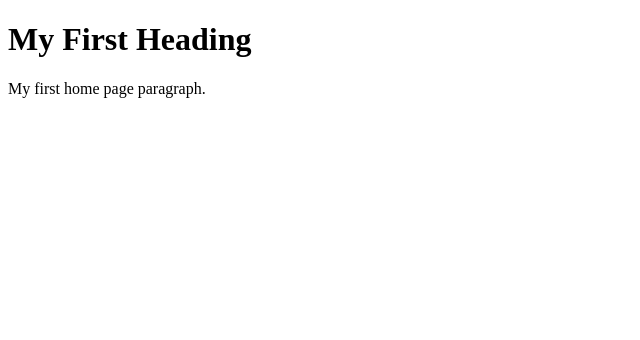
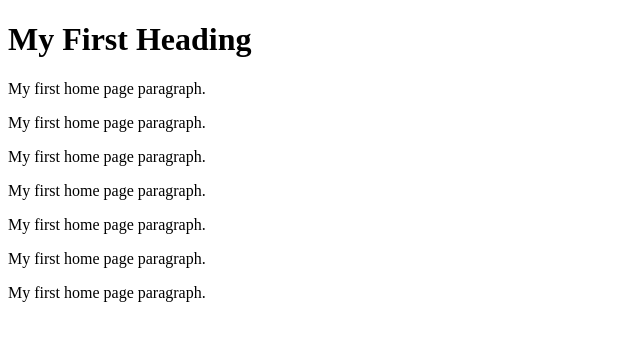
Before and after one commit to ParthBanugariya/git-demo, a plain HTML site: page web/index2.html in a window 1280 px wide. Shown: the whole page, without its empty margins (0-640 px from the left). Drawn offline with Linux system fonts and the light colour scheme.

Commit message:
Updating index page for GH

```diff
--- a/web/index2.html
+++ b/web/index2.html
@@ -4,6 +4,13 @@
 
 <h1>My First Heading</h1>
 <p>My first home page paragraph.</p>
+<p>My first home page paragraph.</p>
+<p>My first home page paragraph.</p>
+<p>My first home page paragraph.</p>
+<p>My first home page paragraph.</p>
+<p>My first home page paragraph.</p>
+<p>My first home page paragraph.</p>
+
 
 </body>
 </html>
```
